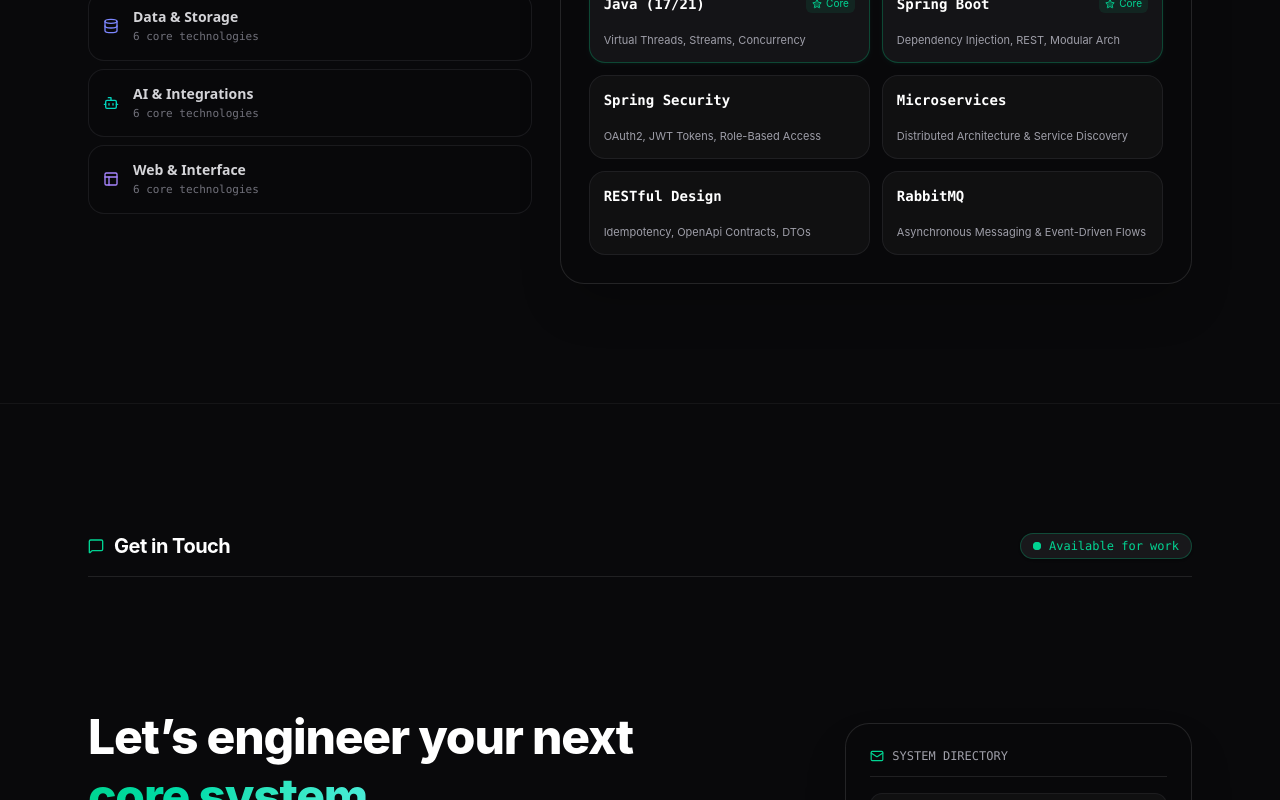
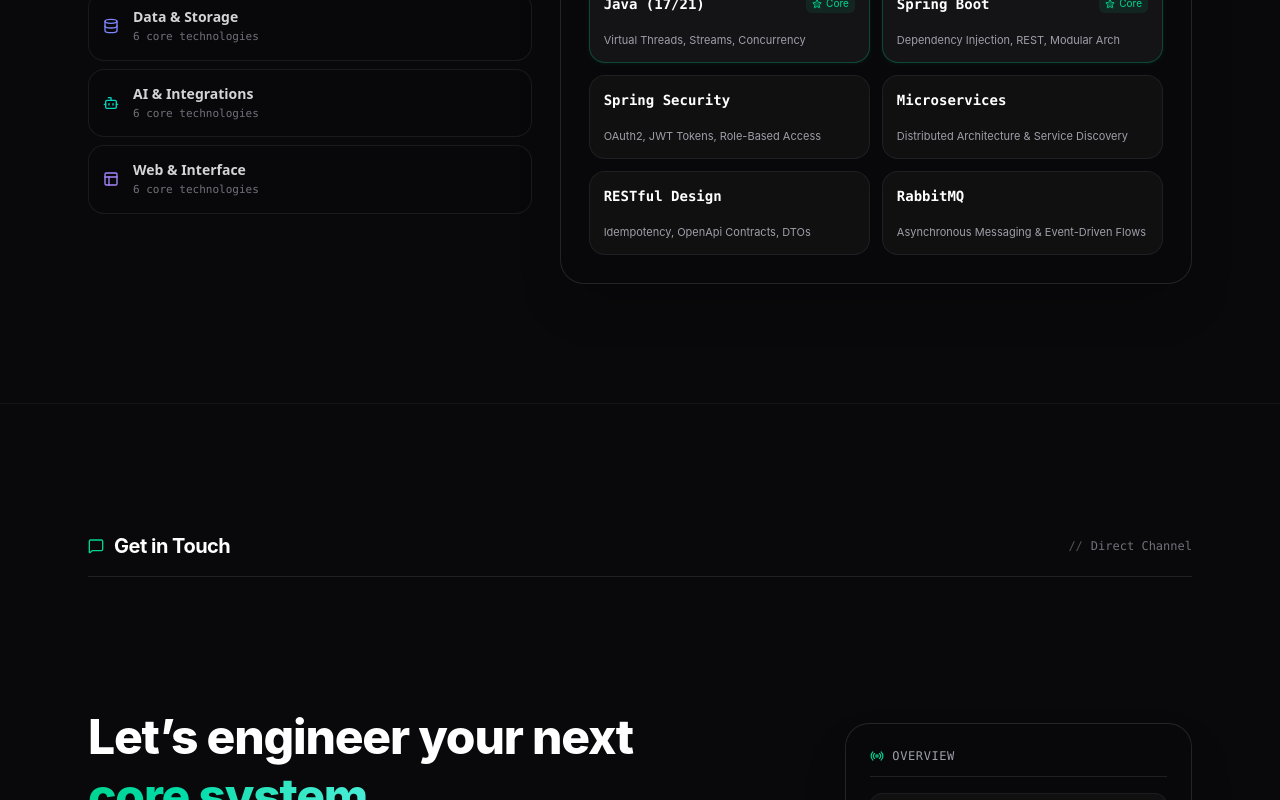
Before and after one commit to vdcore-dev/my-portfolio, a React (Vite) app: page / in a window 1280 px wide. Shown: the part 2000-2800 px from the top of the page. Built offline with nearby package versions, Linux system fonts and the light colour scheme.

Commit message:
Bug fixes

```diff
--- a/src/components/Footer.tsx
+++ b/src/components/Footer.tsx
@@ -1,5 +1,5 @@
 import { useState } from "react";
-import { Copy, Check, ChevronUp, ArrowUpRight, Send, Terminal, Mail, MessageSquare, Share2 } from "lucide-react";
+import { Copy, Check, ChevronUp, ArrowUpRight, Send, Terminal, MessageSquare, Share2, Radio } from "lucide-react";
 import { GithubIcon, LinkedinIcon } from "./Icons";
 import { PERSONAL_INFO } from "../data/portfolioData";
 
@@ -48,7 +48,7 @@
           url: shareUrl,
         });
       } catch {
-        // Korisnik je otkazao share prozor
+        // Korisnik je otkazao prozor za deljenje
       }
     } else {
       try {
@@ -93,16 +93,13 @@
             </h2>
           </div>
 
-          <div className="hidden sm:inline-flex items-center gap-2 px-3 py-1 rounded-full bg-zinc-900 border border-emerald-500/30 text-xs font-mono text-emerald-400 shadow-sm">
-            <span className="relative flex h-2 w-2">
-              <span className="animate-ping absolute inline-flex h-full w-full rounded-full bg-emerald-400 opacity-75" />
-              <span className="relative inline-flex rounded-full h-2 w-2 bg-emerald-400" />
-            </span>
-            <span>Available for work</span>
+          <div className="hidden sm:flex items-center gap-2 text-xs font-mono text-zinc-500">
+            <span className="text-zinc-600">//</span>
+            <span>Direct Channel</span>
           </div>
         </div>
 
-        {/* 1. MOBILNI PRIKAZ */}
+        {/* 1. MOBILNI PRIKAZ (Vraćen status "Available for work" sa pulsirajućim dot-om) */}
         <div className="block lg:hidden w-full max-w-lg mx-auto">
           <div className="rounded-3xl bg-zinc-950/80 border border-zinc-800/90 backdrop-blur-xl p-6 sm:p-7 shadow-2xl text-left mb-8">
             <div className="flex items-center gap-2 font-mono text-xs text-emerald-400 tracking-wide mb-3">
@@ -113,7 +110,7 @@
               <span>Available for work</span>
             </div>
 
-            <h3 className="text-2xl sm:text-3xl font-extrabold tracking-tight text-white mb-2 leading-snug">
+            <h3 className="text-2xl sm:text-3xl font-extrabold tracking-tight text-white mb-2.5 leading-snug">
               Let’s engineer your next{" "}
               <span className="block text-transparent bg-clip-text bg-gradient-to-r from-emerald-400 via-teal-300 to-indigo-400">
                 core system.
@@ -121,7 +118,7 @@
             </h3>
 
             <p className="text-xs sm:text-sm text-zinc-400 leading-relaxed font-sans">
-              Open for backend engineering roles, high-concurrency microservices, and distributed cloud architecture.
+              Available for backend engineering roles, high-throughput APIs, and distributed cloud services.
             </p>
           </div>
 
@@ -207,7 +204,7 @@
             </h3>
 
             <p className="text-zinc-400 text-sm sm:text-base max-w-xl font-sans mb-8 leading-relaxed">
-              Available for full-time backend development, microservices design, and mission-critical cloud integrations.
+              Available for backend engineering roles, high-throughput APIs, and distributed cloud services.
             </p>
 
             <div className="flex items-center gap-3.5">
@@ -246,22 +243,25 @@
 
           <div className="col-span-4 rounded-3xl bg-zinc-950/70 border border-zinc-800/90 backdrop-blur-xl p-6 shadow-2xl">
             <div className="flex items-center gap-2 pb-3 mb-4 border-b border-zinc-800/80 font-mono text-xs text-zinc-400">
-              <Mail className="w-3.5 h-3.5 text-emerald-400" />
-              <span>SYSTEM DIRECTORY</span>
+              <Radio className="w-3.5 h-3.5 text-emerald-400" />
+              <span className="tracking-wider uppercase">Overview</span>
             </div>
 
             <div className="space-y-3 font-mono text-xs">
               <div className="flex items-center justify-between p-2.5 rounded-xl bg-zinc-900/50 border border-zinc-800/60">
                 <span className="text-zinc-500">Location</span>
-                <span className="text-zinc-200">Remote / Worldwide</span>
+                <span className="text-zinc-200">Remote • Worldwide</span>
               </div>
               <div className="flex items-center justify-between p-2.5 rounded-xl bg-zinc-900/50 border border-zinc-800/60">
-                <span className="text-zinc-500">Timezone</span>
-                <span className="text-zinc-200">CET / UTC+1</span>
+                <span className="text-zinc-500">Schedule</span>
+                <span className="text-zinc-200">Flexible</span>
               </div>
               <div className="flex items-center justify-between p-2.5 rounded-xl bg-zinc-900/50 border border-zinc-800/60">
                 <span className="text-zinc-500">Status</span>
-                <span className="text-emerald-400 font-semibold">Immediate Availability</span>
+                <span className="text-emerald-400 font-medium flex items-center gap-1.5">
+                  <span className="w-1.5 h-1.5 rounded-full bg-emerald-400 shadow-[0_0_6px_rgba(52,211,153,0.8)]" />
+                  Open to Offers
+                </span>
               </div>
             </div>
           </div>
--- a/src/data/portfolioData.ts
+++ b/src/data/portfolioData.ts
@@ -3,7 +3,7 @@
 export const PERSONAL_INFO: PersonalInfo = {
   name: "Vladimir Dejanovic",
   role: "Java Backend & DevOps Engineer",
-  availability: "Available for work",
+  availability: "Open to Offers",
   location: "Remote • Worldwide",
   bio: "Specialized in Java and the Spring Boot ecosystem, automating cloud infrastructure through modern DevOps, and integrating intelligent AI workflows into scalable services.",
   email: "your.email@example.com",
```
